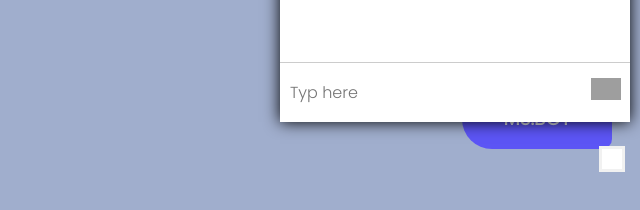
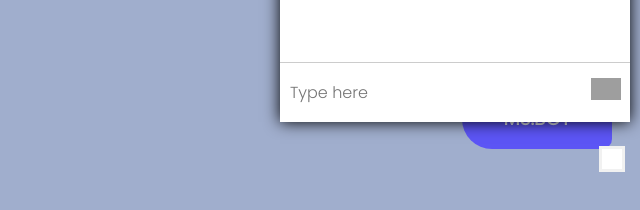
Before and after one commit to harini1777/website, a plain HTML site: page index.html in a window 1280 px wide. Both pictures are taken after a click on the button "MS.BOT". Shown: the part 628-838 px from the top of the page, 640-1280 px from the left. Drawn offline with nearby package versions, Linux system fonts and the light colour scheme; grey boxes are pictures that could not be loaded.

Commit message:
Update index.html

```diff
--- a/index.html
+++ b/index.html
@@ -4,7 +4,7 @@
     <meta charset="UTF-8">
     <meta http-equiv="X-UA-Compatible" content="IE=edge">
     <meta name="viewport" content="width=device-width, initial-scale=1.0">
-    <title>  D.R.B.C.C.C.HINDU COLLEGE.COM</title>
+    <title> D.R.B.C.C.C.HINDU COLLEGE.COM </title>
     <link rel="stylesheet" href="index.css">
     <link rel="stylesheet" href="chatbot.css" />
     <script src="question.js" defer></script>
@@ -69,7 +69,7 @@ function closeForm() {
         <div class="chat-body" id="output"></div>
         <div class="chat-input">
           <div class="input-sec">
-            <input type="text" id="txtInput" placeholder="Typ here" autofocus />
+            <input type="text" id="txtInput" placeholder="Type here" autofocus />
           </div>
           <div class="send">
             <img src="https://cdn-icons-png.flaticon.com/512/9298/9298510.png" alt="send" />
```
